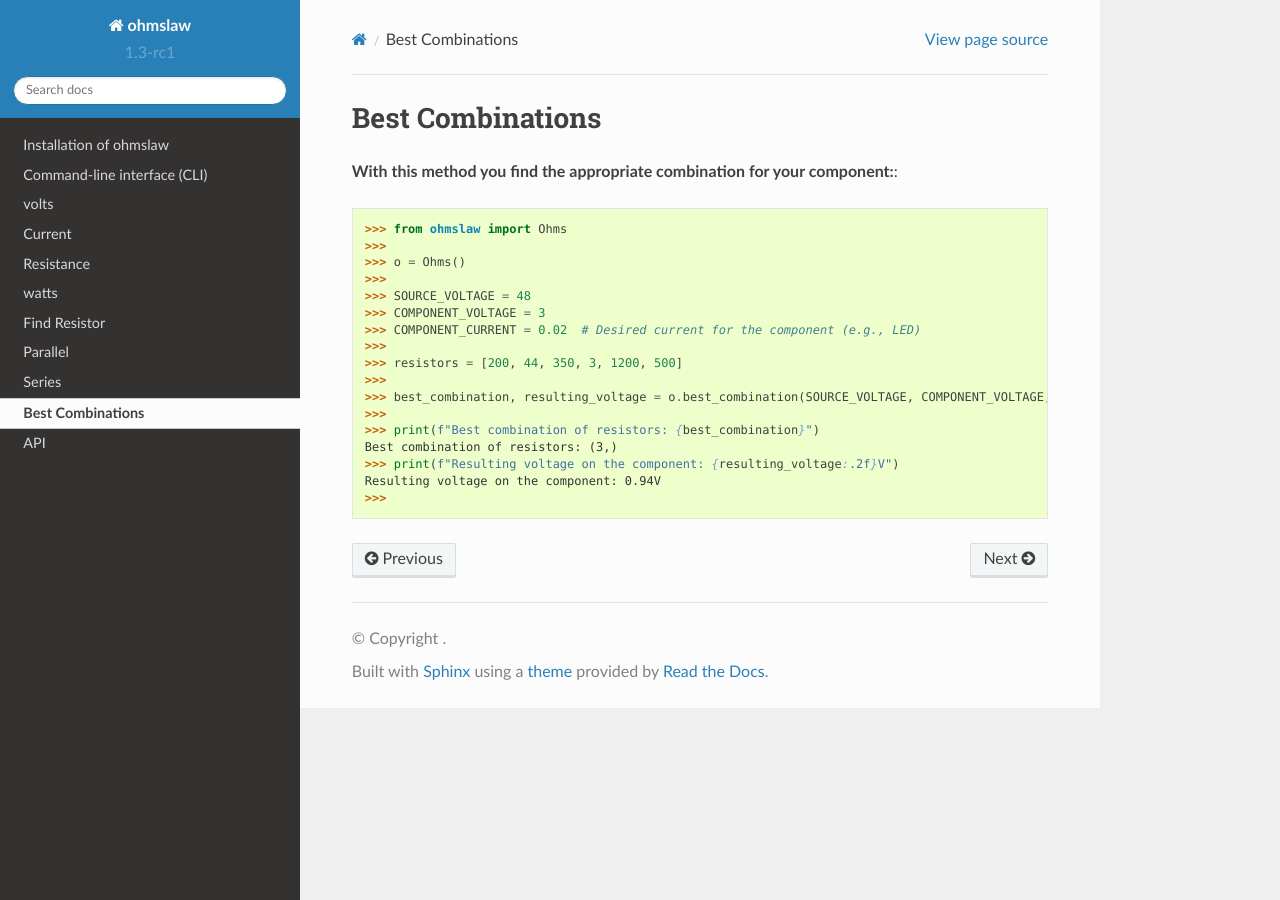
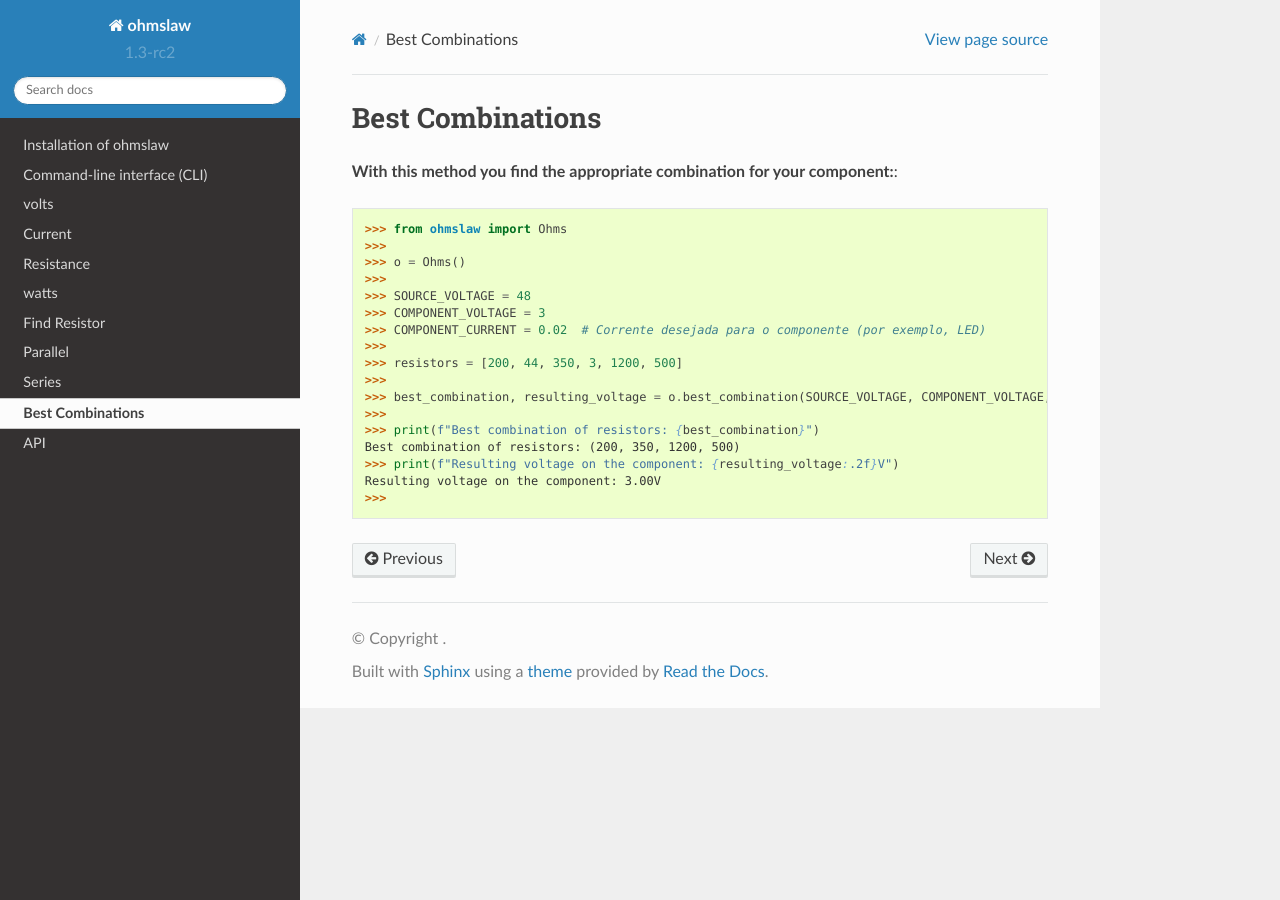
Before and after one commit to JuanBindez/ohmslaw, a Sphinx documentation site: the page built from docs/user/best_combinations.rst, in a window 1280 px wide. Built offline with Sphinx 7.4.7 and the Read the Docs theme 2.0.0, drawn with Linux system fonts in a browser that asks for light colours.

Commit message:
Fix: Correct calculation for best combination of resistors
- Fixed the current calculation to properly account for the total resistance.
- Adjusted the voltage drop calculation to correctly determine the voltage across the component.
- Ensured the resulting voltage matches the desired component voltage.
- Verified functionality with example values, producing the correct resistor combination and voltage output.

```diff
--- a/docs/user/best_combinations.rst
+++ b/docs/user/best_combinations.rst
@@ -11,14 +11,14 @@ Best Combinations
         >>>
         >>> SOURCE_VOLTAGE = 48
         >>> COMPONENT_VOLTAGE = 3
-        >>> COMPONENT_CURRENT = 0.02  # Desired current for the component (e.g., LED)
+        >>> COMPONENT_CURRENT = 0.02  # Corrente desejada para o componente (por exemplo, LED)
         >>>
         >>> resistors = [200, 44, 350, 3, 1200, 500]
         >>>
         >>> best_combination, resulting_voltage = o.best_combination(SOURCE_VOLTAGE, COMPONENT_VOLTAGE, COMPONENT_CURRENT, resistors)
         >>>
         >>> print(f"Best combination of resistors: {best_combination}")
-        Best combination of resistors: (3,)
+        Best combination of resistors: (200, 350, 1200, 500)
         >>> print(f"Resulting voltage on the component: {resulting_voltage:.2f}V")
-        Resulting voltage on the component: 0.94V
+        Resulting voltage on the component: 3.00V
         >>>
--- a/ohmslaw/version.py
+++ b/ohmslaw/version.py
@@ -1,4 +1,4 @@
-__version__ = "1.3-rc1"
+__version__ = "1.3-rc2"
 
 if __name__ == "__main__":
     print(__version__)
--- a/pyproject.toml
+++ b/pyproject.toml
@@ -4,7 +4,7 @@ build-backend = "setuptools.build_meta"
 
 [project]
 name = "ohmslaw"
-version = "1.3-rc1"
+version = "1.3-rc2"
 authors = [
   { name="Juan Bindez", email="juanbindez780@gmail.com" },
 ]
```
Also changed, not shown: 3 other files.
